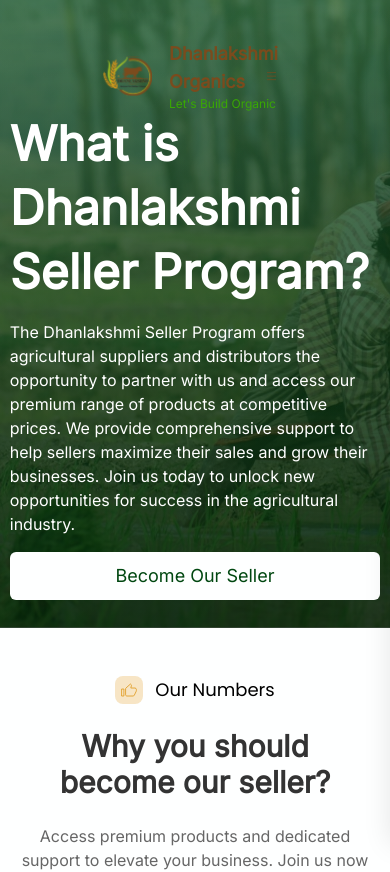
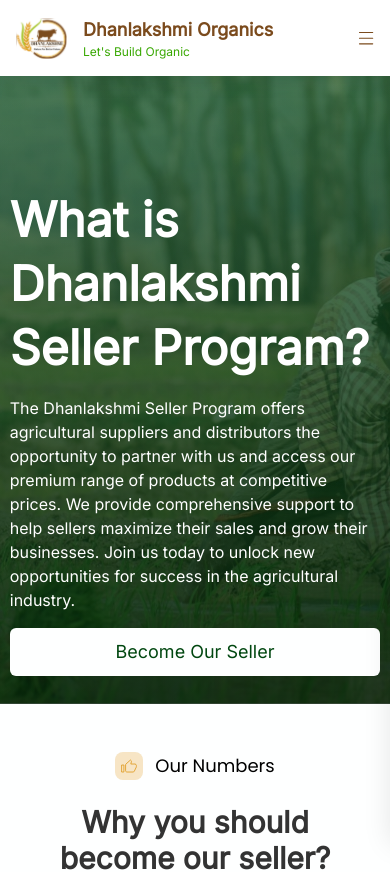
Before and after one commit to neon-lab-dev/DhanlakshmiFrontend, a React (Create React App) app: page /seller in a window 390 px wide. Shown: the top 872 px of the page. Built offline with nearby package versions, Linux system fonts and the light colour scheme.

Commit message:
fix: navbar

```diff
--- a/src/components/Header.jsx
+++ b/src/components/Header.jsx
@@ -50,19 +50,10 @@
   return (
     <>
       <nav
-        style={
-          pathname !== "/seller"
-            ? {
-                background:
-                  "linear-gradient(90deg, #FFF 0%, #FFF 49%, #FFF 100%)",
-                boxShadow: "0px 0px 26px 0px rgba(0, 0, 0, 0.10)",
-              }
-            : {}
-        }
         className={`flex justify-between md:rounded-[10px] py-4 z-50 px-4 sm:px-6 items-center md:wrapper ${
           pathname === "/seller"
-            ? "absolute text-white top-6 left-1/2 -translate-x-1/2"
-            : "text-heading"
+            ? "md:absolute md:text-white md:top-6 md:left-1/2 md:-translate-x-1/2 navShadow md:shadow-none md:bg-none"
+            : "text-heading navShadow"
         }`}
       >
         <Link to="/" className="flex items-center justify-center gap-4">
--- a/src/pages/Product.jsx
+++ b/src/pages/Product.jsx
@@ -64,7 +64,7 @@
               </div>
               <div className="flex flex-col gap-2">
                 <h3 className="text-lg font-Inter font-700">{product.name}</h3>
-                <p className="2xl:hidden">
+                <p className="xl:hidden">
                   {product.description.length > 100 ? (
                     <>
                       <span>
--- a/src/styles.css
+++ b/src/styles.css
@@ -98,4 +98,8 @@
   .shadow {
     box-shadow: 0px 0px 26px 0px #0000001a;
   }
+  .navShadow {
+    background: linear-gradient(90deg, #fff 0%, #fff 49%, #fff 100%);
+    box-shadow: 0px 0px 26px 0px rgba(0, 0, 0, 0.1);
+  }
 }
```
